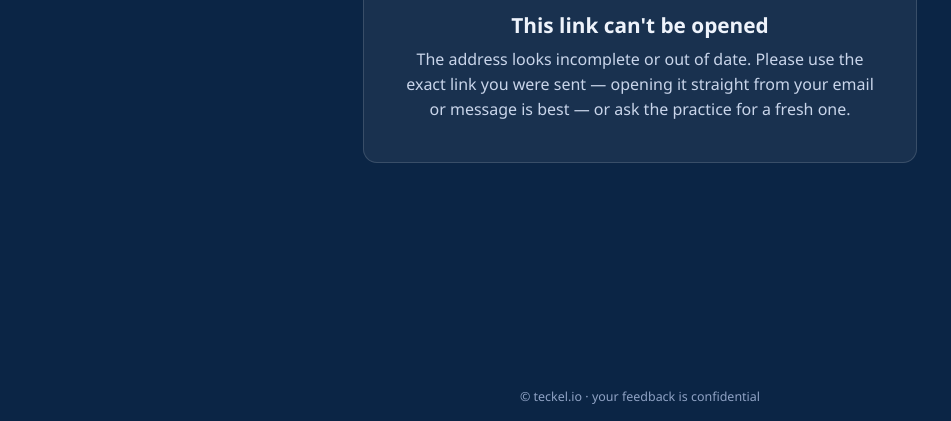
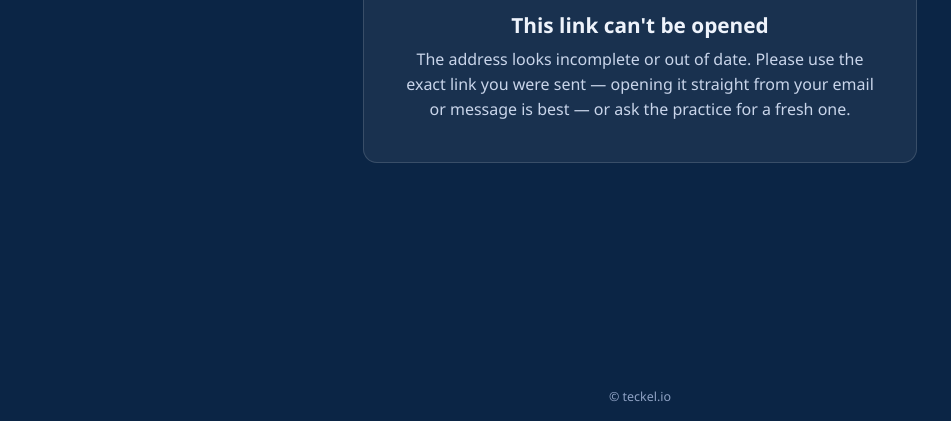
Before and after one commit to teckel-io/RxEHA6V32murK8MwwKguNbgP8O3HFE, a plain HTML site: page 404.html in a window 1280 px wide. Shown: the part 379-800 px from the top of the page, without its empty margins (0-951 px from the left). Drawn offline with Linux system fonts and the light colour scheme.

Commit message:
Re-sync 404.html from template (teckel__tenant_page_resync_v1_0)

```diff
--- a/404.html
+++ b/404.html
@@ -36,6 +36,6 @@
        or ask the practice for a fresh one.</p>
   </div>
 </main>
-<footer>&copy; teckel.io &middot; your feedback is confidential</footer>
+<footer>&copy; teckel.io</footer>
 </body>
 </html>
```
